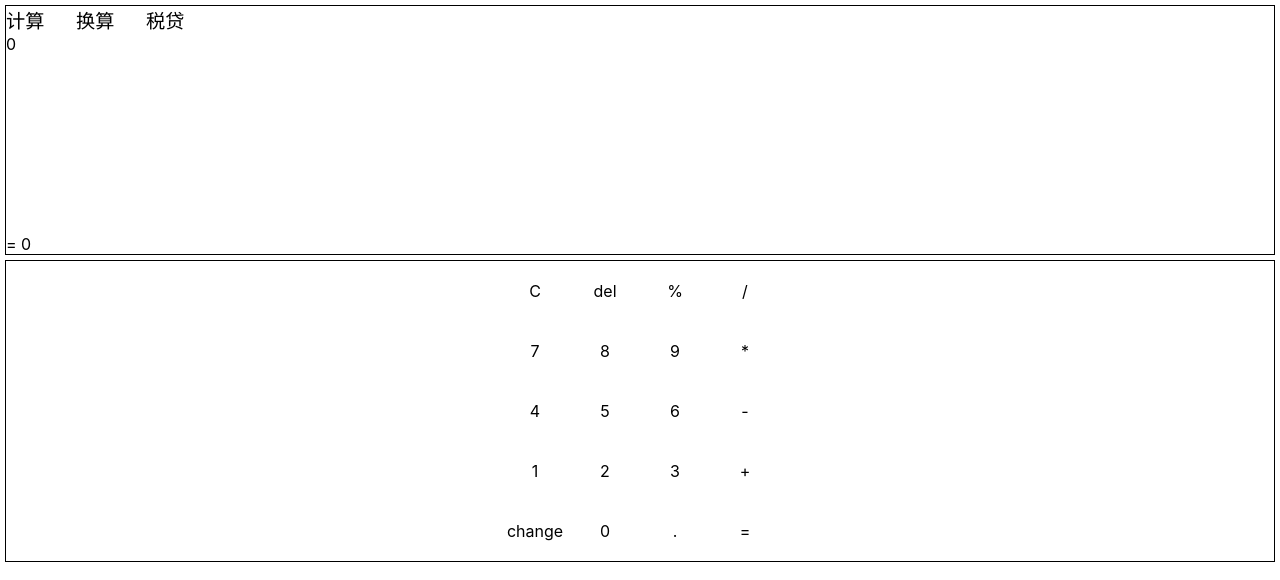
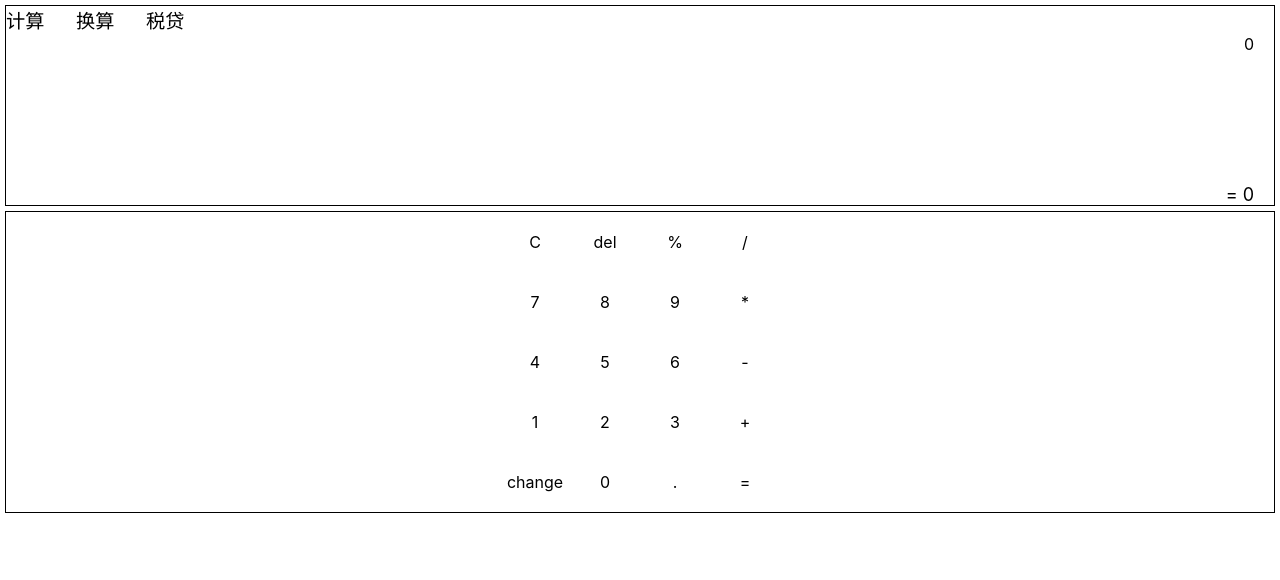
Before and after one commit to jacket-sikaha/practisePJ1, a React (Create React App) app: page / in a window 1280 px wide. Shown: the top 580 px of the page. Built offline with nearby package versions, Linux system fonts and the light colour scheme.

Commit message:
计算器基础按键功能完善

```diff
--- a/src/App.js
+++ b/src/App.js
@@ -4,11 +4,9 @@ import "./App.css";
 import { useRef, useState } from "react";
 function App() {
   const [result, setResult] = useState(0);
-  // let calculate = useRef([]);
   let pointStatus = useRef(false);
-  // let startZeroFlag = useRef(true);
+  // 计算符号切换开关
   let changeCalculate = useRef(false);
-  // const [calculate, setCalculate] = useState([]);
   //展示数据字符串
   const [presentVal, setPresentVal] = useState("0");
 
@@ -50,7 +48,7 @@ function App() {
             // .match(/([1-9]\d*\.?\d*)|(0\.?\d*)/g)
             // 考虑了。x  和  x。 两种特殊输入
             //正则表达式获取最后一个数字形式，以此去调整pointStatus状态
-            .match(/([1-9]\d*\.?\d*)|(0\.?\d*)|(\.\d+)|(\d+\.$)/g)
+            .match(/([0-9]+\.?\d*e.\d+)|([0-9]+\.?\d*)|(\.\d+)/gm)
             .slice(-1)[0]
             .indexOf(".") >= 0
             ? (pointStatus.current = true)
@@ -64,42 +62,69 @@ function App() {
 
   const getResult = (str) => {
     try {
+      if (
+        str.slice(-1) === "+" ||
+        str.slice(-1) === "-" ||
+        str.slice(-1) === "*" ||
+        str.slice(-1) === "/"
+      ) {
+        str = str.slice(0, -1);
+      }
       setResult(parseString(str));
     } catch (error) {
       setResult("error");
     }
-    console.log(typeof parseString(str), parseString(str));
   };
 
   const changeLastNum = (str) => {
-    //判断字符串后两位是否是数字（考虑小数简写模式）
-    if (isNaN(str.slice(-2))) {
-      if (str.slice(-1) === ".") {
-        setPresentVal((oldValue) => {
-          return oldValue.slice(0, -1) + "NaN";
-        });
-      }
+    //计算符号后%无效
+    if (
+      str.slice(-1) === "+" ||
+      str.slice(-1) === "-" ||
+      str.slice(-1) === "*" ||
+      str.slice(-1) === "/"
+    ) {
+      return;
+    }
+    //计算符号 + 。  为错误输入
+    else if (/[^\d]\.$/.test(str)) {
+      setPresentVal((oldValue) => {
+        return oldValue.slice(0, -1) + "NaN";
+      });
       changeCalculate.current = false;
       pointStatus.current = false;
     } else {
-      let numArr = str.match(/([1-9]\d*\.?\d*)|(0\.?\d*)|(\.\d+)|(\d+\.$)/g);
-      //只有一串数字时
+      // let numArr = str.match(/([1-9]\d*\.?\d*)|(0\.?\d*)|(\.\d+)|(\d+\.$)/g);
+      let numArr = str.match(/([0-9]+\.?\d*e.\d+)|([0-9]+\.?\d*)|(\.\d+)/gm);
 
       //获取最后一串数字
       const lastNum = numArr.slice(-1)[0];
+      //最后一串数字前的字符串
       const exactPre = str.slice(0, -lastNum.length);
-      console.log(" ", exactPre);
-      console.log("lastNum", lastNum);
+      const exactPreLastChar = exactPre.slice(-1);
       if (parseFloat(lastNum) === 0) {
         //小数，整数 的0整理格式
         setPresentVal(exactPre + "0");
         changeCalculate.current = false;
         pointStatus.current = false;
-      } else if (numArr.length === 1) {
-        setPresentVal((parseFloat(str) / 100).toString());
       }
-
-      console.log("sss ", parseFloat(lastNum));
+      //只有一串数字时 或者 最后一个计算符号为/ | *
+      else if (
+        numArr.length === 1 ||
+        exactPreLastChar === "/" ||
+        exactPreLastChar === "*"
+      ) {
+        let newLastNum = (parseFloat(lastNum) / 100).toString();
+        pointStatus.current = /\./.test(newLastNum);
+        setPresentVal(exactPre + newLastNum);
+      }
+      //最后一个计算符号为 +  -
+      else {
+        let preResult = parseString(exactPre.slice(0, -1));
+        let newLastNum = ((parseFloat(lastNum) / 100) * preResult).toString();
+        pointStatus.current = /\./.test(newLastNum);
+        setPresentVal(exactPre + newLastNum);
+      }
     }
   };
 
@@ -121,7 +146,7 @@ function App() {
       default:
         //存在NaN 不能添加任何参数
         if (presentVal.indexOf("NaN") > 0) {
-          console.log(" ", 2222);
+          console.log(" NaN", 2222);
           return;
         }
         if (isNaN(value)) {
@@ -153,7 +178,7 @@ function App() {
           //add number
           let lastNum = parseFloat(
             presentVal
-              .match(/([1-9]\d*\.?\d*)|(0\.?\d*)|(\.\d+)|(\d+\.$)/g)
+              .match(/([0-9]+\.?\d*e.\d+)|([0-9]+\.?\d*)|(\.\d+)/gm)
               .slice(-1)[0]
           );
 
--- a/src/component/Click/index.css
+++ b/src/component/Click/index.css
@@ -1,6 +1,12 @@
 .items{
-    height: 50px;
-    /* width: 80px; */
+    height: 60px;
+    width: 60px;
     display: flex;
+    justify-content: center;
     align-items: center;
 }
+.items:active{
+    background: rgba(134, 134, 134, 0.2);
+    border: 0px;
+    border-radius: 50%;
+}
--- a/src/component/Main/index.css
+++ b/src/component/Main/index.css
@@ -1,14 +1,23 @@
 .mainLayout{
-    height: 200px;
+    height: 150px;
     /* 将非CJK字符按CJK字符处理 */
     word-wrap: break-word;
     /* white-space: pre-line; */
+    padding: 0 20px 0 20px;
+    text-align: right;
+}
+.resultLayout{
+    text-align: right;
+    padding: 0 20px 0 20px;
+    font-size: large;
 }
 .headLayout{
     display: flex;
     justify-content: flex-start;
+
 }
 .headLayout div{
     font-size: larger;
     flex-basis: 70px;
+    font-weight: 200;
 }
--- a/src/component/Main/index.js
+++ b/src/component/Main/index.js
@@ -9,7 +9,7 @@ export default function Main({ presentVal, result }) {
         <div>税贷</div>
       </div>
       <div className="mainLayout">{presentVal}</div>
-      <div>= {result}</div>
+      <div className="resultLayout">= {result}</div>
     </div>
   );
 }
```
Also changed, not shown: src/word.html (+15 -0 lines).
